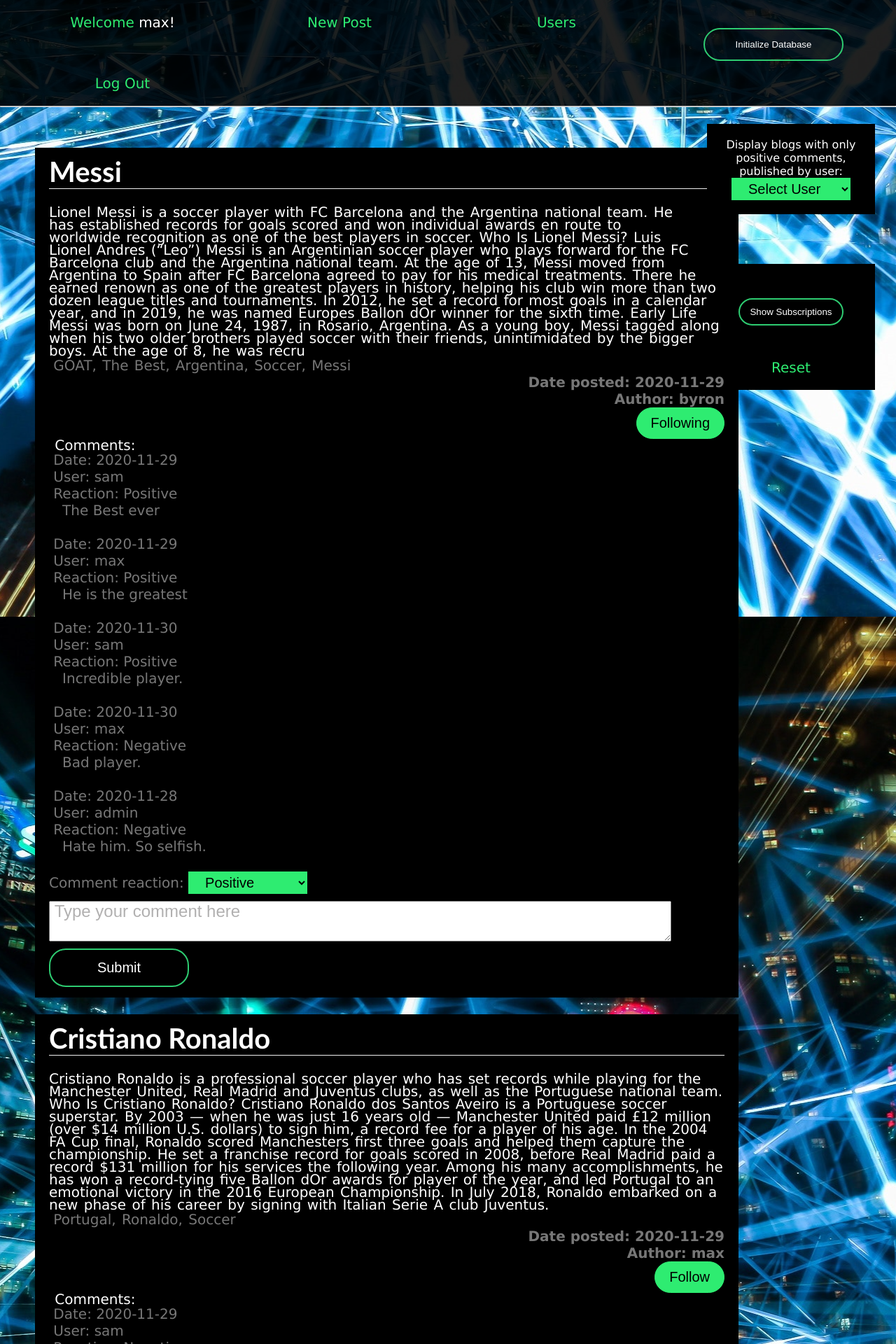
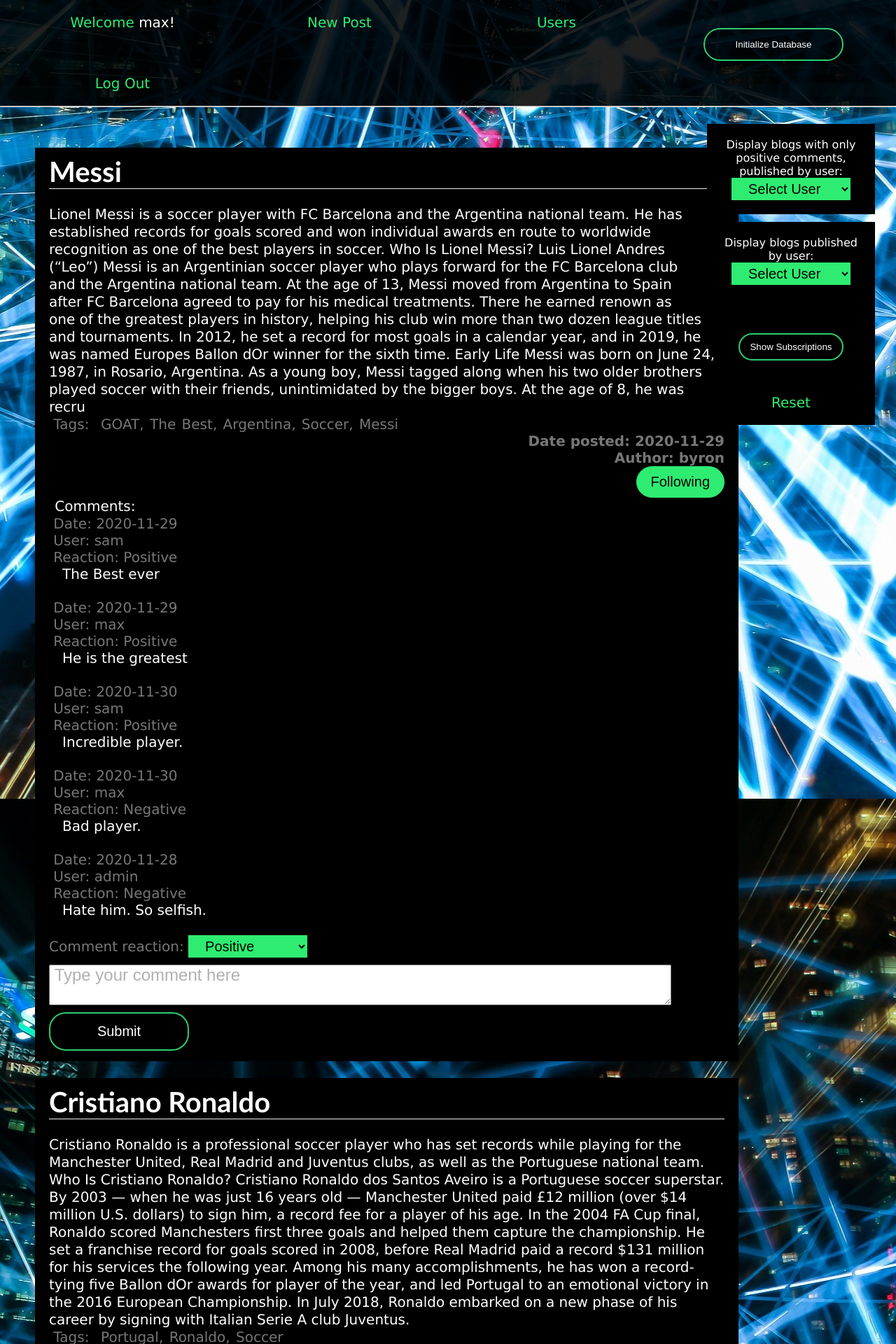
Before and after one commit to MaxLian11/Simple-Web, a PHP site: page /home.php in a window 1280 px wide. Shown: the top 1920 px of the page at 70% size. Run offline with PHP 8.4, Linux system fonts and the light colour scheme; a user stored in the database is signed in; data comes from the database, SQL or seed files in the repository; both versions use the stored data as it was after the commit.

Commit message:
Minor design changes
Modified SQL file for inittializing database. Added first name and last name.  Added filter to display only blogs by selected users. Improved error message during registration

```diff
--- a/home.php
+++ b/home.php
@@ -16,10 +16,9 @@
         mysqli_select_db($db, 'registration');
 
         // TASK 1. List all the blogs of user X, such that all the comments are positive for these blogs.
-        if(isset($_GET["menu"]) && !($_GET["menu"] == " - None - ")) {
-            echo"hey1";
+        if(isset($_GET["menu-positive-posts"]) && !($_GET["menu-positive-posts"] == " - None - ")) {
             // store selected username in a variable
-            $selected = $_GET["menu"];
+            $selected = $_GET["menu-positive-posts"];
 
             // query to find all blogs of the selected users which only have positive reviews
             $sql_query_blog = "SELECT DISTINCT blog.blog_id, blog.subject, blog.description, blog.tags, blog.date, blog.user_id
@@ -31,6 +30,19 @@
                                                             FROM comment
                                                             WHERE reaction = 'negative' )
                                 GROUP BY blog_id";
+
+        }
+
+        if(isset($_GET["menu"]) && !($_GET["menu"] == " - None - ")) {
+            // store selected username in a variable
+            $selected = $_GET["menu"];
+
+            // query to find all blogs of the selected users which only have positive reviews
+            $sql_query_blog = "SELECT DISTINCT blog.blog_id, blog.subject, blog.description, blog.tags, blog.date, blog.user_id
+                                    FROM blog
+                                    INNER JOIN users ON blog.user_id = users.id
+                                    WHERE users.username = '$selected'
+                                    GROUP BY blog_id";
 
         }
 
@@ -83,7 +95,7 @@
                 $blog_id = $row_blog['blog_id'];
                 echo "<h1>" . $row_blog['subject'] . "</h1>";
                 echo "&nbsp<p>" . $row_blog['description'] . "</p>";
-                echo "&nbsp<p2>" . $row_blog['tags'] . "</p2>";
+                echo "&nbsp<p2>Tags:&nbsp " . $row_blog['tags'] . "</p2>";
                 echo "<div align='right'> <b>Date posted: " . $row_blog['date'] . "</b></div>";
                 // BEGIN dev
                 echo "<div align='right'> <b>Author: " . $author_username . "</b><br>" ;
@@ -156,7 +168,7 @@
                 if ($result_comment->num_rows > 0) {
                     while($row_comment = $result_comment->fetch_assoc()) {
                         $row_comment_username = $result_comment_username->fetch_assoc();
-                        echo "<div class = 'commentary'>&nbspDate: " . $row_comment["date"] . "<br>&nbsp;User: " . $row_comment_username["username"] . "<br>&nbsp;Reaction: " .  $row_comment["reaction"] . "<br>&nbsp;&nbsp;&nbsp" . $row_comment["comment"] . "<br>" . "<br> </div>";
+                        echo "<div class = 'commentary'>&nbspDate: " . $row_comment["date"] . "<br>&nbsp;User: " . $row_comment_username["username"] . "<br>&nbsp;Reaction: " .  $row_comment["reaction"] . "<br>&nbsp;&nbsp;&nbsp<p5 style='color:white'>" . $row_comment["comment"] . "<p5><br>" . "<br> </div>";
                     }
                 } else { // display "no comments" if query result os empty
                     echo "No comments yet.<br></br>";
@@ -176,7 +188,7 @@
     function filterBlogs($db) {
         ?>
         <form>
-            <p class="blog-filter">Display blogs with only positive comments, published by user:<br>
+            <p class="blog-filter-3">Display blogs published by user:<br>
                 <select  name='menu' id='select-reaction' onchange='this.form.submit()'>;
                     <option value="None">
                         <?php if(isset($_GET["menu"])){ echo $_GET["menu"];} else { echo "Select User"; } ?>
@@ -194,6 +206,37 @@
                             }
                         }
                         if(isset($_GET["menu"]) && ($_GET["menu"] != " - None - ")){
+                            echo "<option value=' - None - '> - None - </option>";
+                        }
+                    ?>
+                </select>
+            </p>
+        </form>
+
+        <?php
+    }
+
+    function filterBlogsPositive($db) {
+        ?>
+        <form>
+            <p class="blog-filter">Display blogs with only positive comments, published by user:<br>
+                <select  name='menu-positive-posts' id='select-reaction' onchange='this.form.submit()'>;
+                    <option value="None">
+                        <?php if(isset($_GET["menu-positive-posts"])){ echo $_GET["menu-positive-posts"];} else { echo "Select User"; } ?>
+                    </option>
+                    <?php
+                        $sql_users = "SELECT * FROM users";
+                        $result_users = mysqli_query($db, $sql_users);
+                        while($row_user = $result_users->fetch_assoc()) {
+                            if(isset($_GET["menu-positive-posts"])) {
+                                if($_GET["menu-positive-posts"] != $row_user["username"]) {
+                                    echo "<option  value='".$row_user["username"]."'>".$row_user["username"]."</option>";
+                                }
+                            } else {
+                                echo "<option  value='".$row_user["username"]."'>".$row_user["username"]."</option>";
+                            }
+                        }
+                        if(isset($_GET["menu-positive-posts"]) && ($_GET["menu-positive-posts"] != " - None - ")){
                             echo "<option value=' - None - '> - None - </option>";
                         }
                     ?>
@@ -363,10 +406,13 @@
         <hr>
         <br>
         <div style="float:right;margin-right:30px;">
-                <?php filterBlogs($db); ?>
+                <?php filterBlogsPositive($db); ?>
         </div>
-        <div style="float:right;margin-right:30px;margin-top:200px;">
+        <div style="float:right;margin-right:30px;margin-top:250px;">
             <?php filterSubcriptions($db); ?>
+        </div>
+        <div style="float:right;margin-right:-255px;margin-top:140px;">
+            <?php filterBlogs($db); ?>
         </div>
 
         <div id = "post-section">
--- a/style.css
+++ b/style.css
@@ -30,17 +30,26 @@ body {
 
 .fail {
     color: white;
-    background-color: #0000008a;
+    background-color: #000000;
     position: absolute;
     left: 37%;
     top: 20%;
     font-size: 20px;
 }
 
+.fail2 {
+    color: white;
+    background-color: #000000;
+    position: absolute;
+    left: 60%;
+    top: 30%;
+    font-size: 20px;
+}
+
 .box {
     /*width: 300px;*/
     width: 320px;
-    height: 500px;
+    height: 650px;
     /*padding: 40px;*/
     padding: 70px 30px;
     position: absolute;
@@ -312,8 +321,7 @@ body {
 }
 
 #content-section p {
-    line-height: 18px;
-    word-spacing: 0.1em;
+    line-height: 25px;
     color: white;
 }
 
@@ -566,6 +574,17 @@ button {
     text-align: center;
 }
 
+.blog-filter-3 {
+    background:black;
+    width:200px;
+    padding:20px;
+    margin-bottom:-200px;
+    margin-left:15px;
+    font-size:16px;
+    color:white;
+    text-align: center;
+}
+
 #select-user {
     border: 1px solid var(--select-border);
     padding: 0.2em 1.0em;
```
Also changed, not shown: blog.sql (+40 -11 lines), register.php (+27 -9 lines), users.php (+7 -0 lines), login.php (line endings or trailing spaces).
